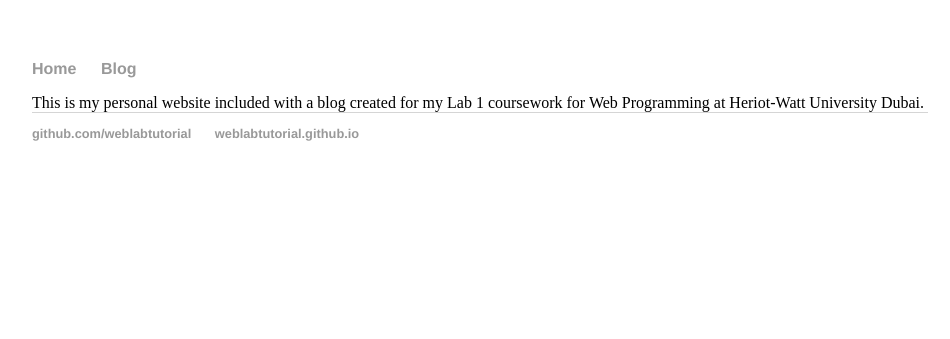
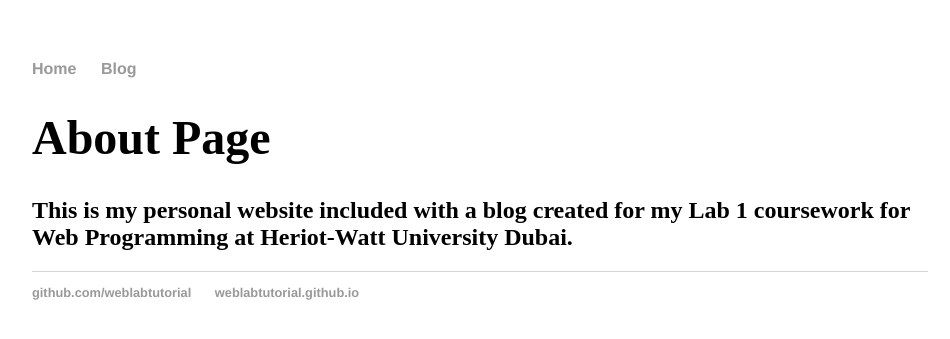
Before and after one commit to amo2001/amo2001.github.io, a Jekyll site: the page built from about/index.html, in a window 1280 px wide. Shown: the top 339 px of the page, without its empty margins (160-1110 px from the left). Built offline with Jekyll 4.4.1, drawn with Linux system fonts in a browser that asks for light colours.

Commit message:
Update index.html

```diff
--- a/about/index.html
+++ b/about/index.html
@@ -3,4 +3,6 @@ layout: default
 title: About Page
 ---
 
-This is my personal website included with a blog created for my Lab 1 coursework for Web Programming at Heriot-Watt University Dubai.
+<h1> About Page </h1>
+
+<h2> This is my personal website included with a blog created for my Lab 1 coursework for Web Programming at Heriot-Watt University Dubai. </h2>
```
